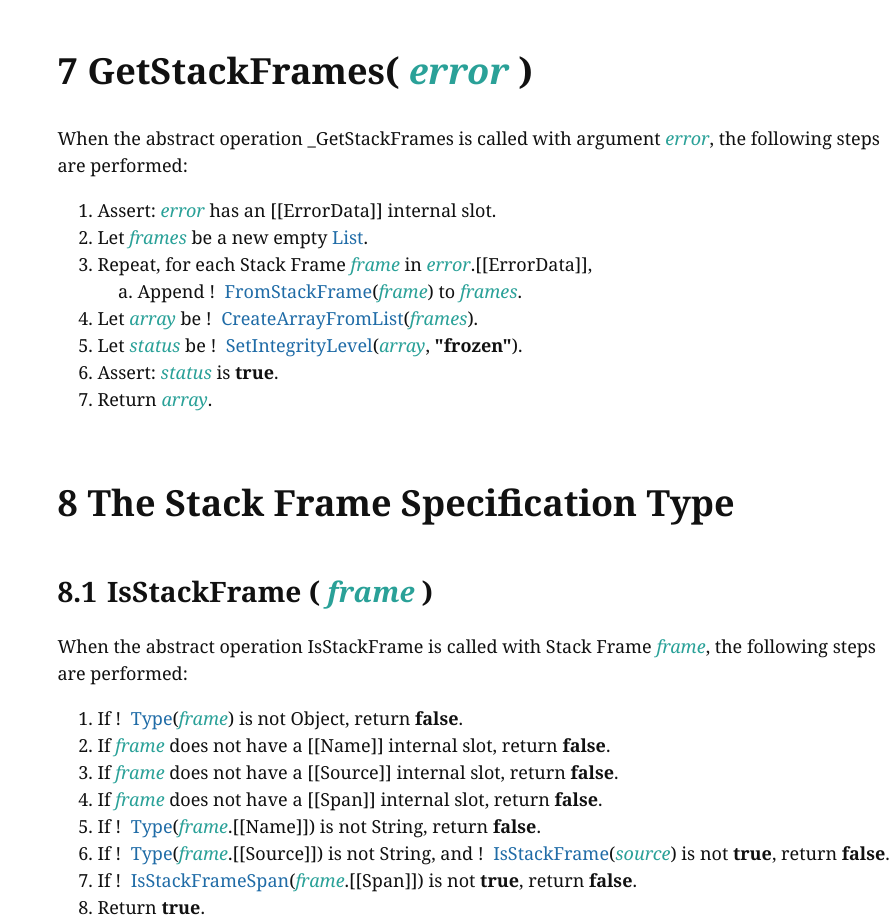
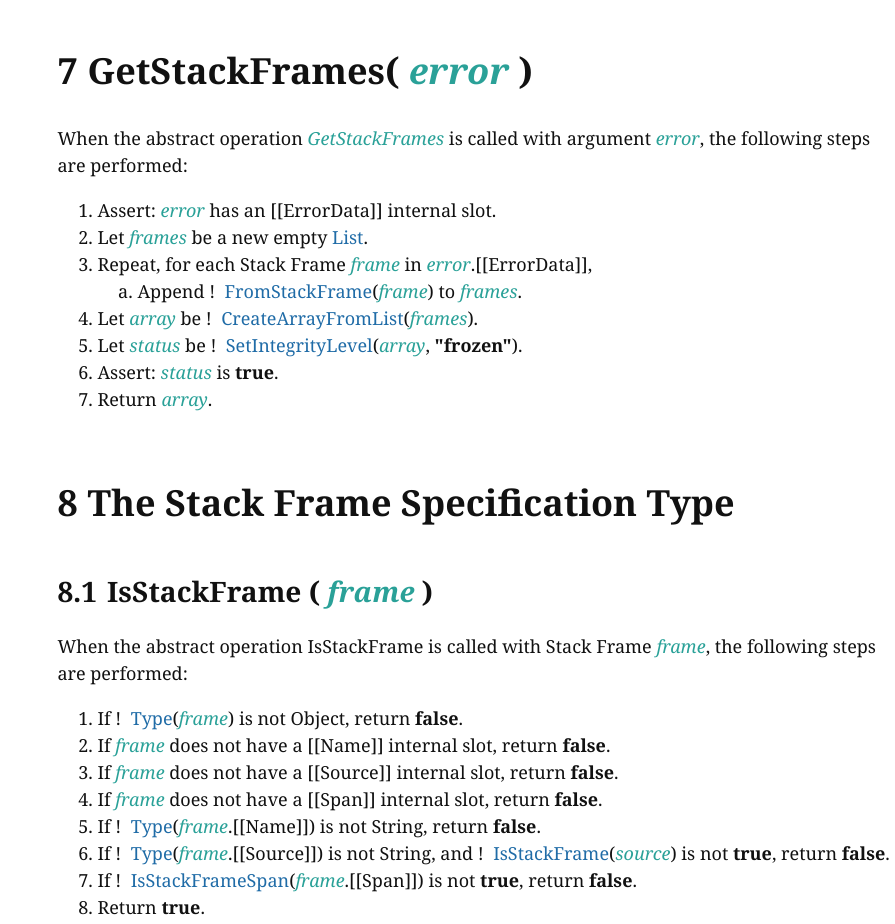
Before and after one commit to tc39/proposal-error-stacks, a website: page index.html in a window 1280 px wide. Shown: the part 2920-3844 px from the top of the page, without its empty margins (385-1280 px from the left). Drawn offline with nearby package versions, Linux system fonts and the light colour scheme.

Commit message:
[spec] Fix typo.

```diff
--- a/index.html
+++ b/index.html
@@ -2154,7 +2154,7 @@
 		<emu-clause id="sec-getstackframes" aoid="GetStackFrames">
 			<h1><span class="secnum">7</span>GetStackFrames( <var>error</var> )<span class="utils"><span class="anchor"><a href="#sec-getstackframes">link</a></span><span class="anchor"><a href="#" class="utils-pin">pin</a></span></span>
 			</h1>
-			<p>When the abstract operation _GetStackFrames is called with argument <var>error</var>, the following steps are performed:</p>
+			<p>When the abstract operation <var>GetStackFrames</var> is called with argument <var>error</var>, the following steps are performed:</p>
 			<emu-alg>
 				<ol>
 					<li>Assert: <var>error</var> has an [[ErrorData]] internal slot.</li>
```
Also changed, not shown: 1 other file.
